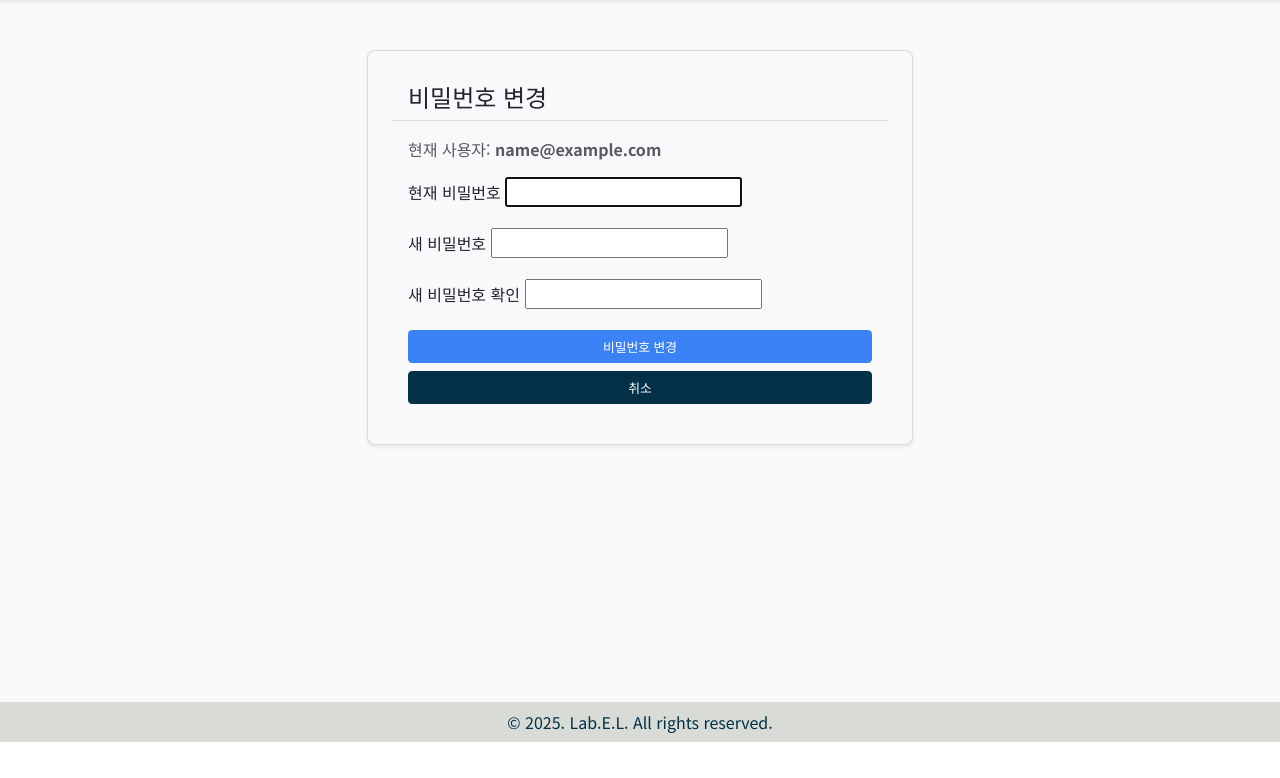
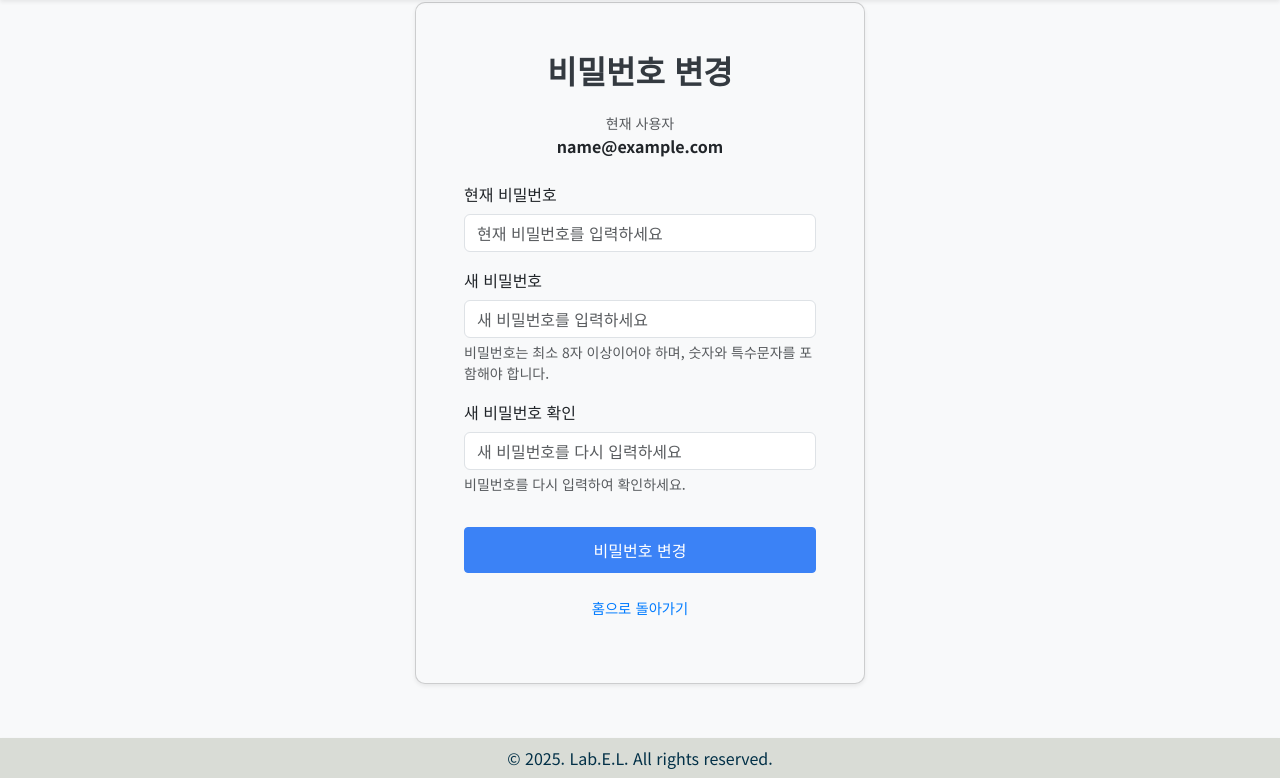
Before and after one commit to labeldata/labeldata, a Django app: page /user-management/change-password/ in a window 1280 px wide. Shown: the part 58-836 px from the top of the page. Before the commit the page ends 800 px from the top, so only its background shows below. Run offline with Django 5.2, Linux system fonts and the light colour scheme; the visitor is signed in with stand-in values (Sample User, id 1); some libraries are stand-ins or nearby versions.

Commit message:
비밀번호 변경 페이지 디자인 변경(회원가입 페이지 기준)

```diff
--- a/v1/templates/user_management/change_password.html
+++ b/v1/templates/user_management/change_password.html
@@ -4,15 +4,16 @@
 {% block title %}비밀번호 변경{% endblock %}
 
 {% block content %}
-<div class="container mt-5">
-    <div class="row justify-content-center">
-        <div class="col-md-6">
-            <div class="card">
-                <div class="card-header">
-                    <h4 class="card-title mb-0">비밀번호 변경</h4>
+<div class="d-flex justify-content-center align-items-center" style="min-height: 80vh; background-color: #f8f9fa;">
+    <div class="card shadow-sm p-5" style="max-width: 450px; width: 100%; border-radius: 10px;">
+        <h2 class="text-center mb-4" style="font-weight: 700; color: #343a40;">비밀번호 변경</h2>
+
+        <div class="mb-4">
+            <div class="text-center">
+                <small class="text-muted d-block">현재 사용자</small>
+                <strong>{{ user.email }}</strong>
             </div>
-                <div class="card-body">
-                    <p class="text-muted">현재 사용자: <strong>{{ user.email }}</strong></p>
+        </div>
 
         {% if messages %}
             {% for message in messages %}
@@ -28,9 +29,10 @@
 
             <div class="mb-3">
                 <label for="{{ form.old_password.id_for_label }}" class="form-label">현재 비밀번호</label>
-                            {{ form.old_password }}
+                <input type="password" id="{{ form.old_password.id_for_label }}" name="old_password" class="form-control"
+                       placeholder="현재 비밀번호를 입력하세요" required>
                 {% if form.old_password.errors %}
-                                <div class="text-danger small">
+                    <div class="text-danger small mt-1">
                         {% for error in form.old_password.errors %}
                             {{ error }}
                         {% endfor %}
@@ -40,9 +42,11 @@
 
             <div class="mb-3">
                 <label for="{{ form.new_password1.id_for_label }}" class="form-label">새 비밀번호</label>
-                            {{ form.new_password1 }}
+                <input type="password" id="{{ form.new_password1.id_for_label }}" name="new_password1" class="form-control"
+                       placeholder="새 비밀번호를 입력하세요" required>
+                <div class="form-text">비밀번호는 최소 8자 이상이어야 하며, 숫자와 특수문자를 포함해야 합니다.</div>
                 {% if form.new_password1.errors %}
-                                <div class="text-danger small">
+                    <div class="text-danger small mt-1">
                         {% for error in form.new_password1.errors %}
                             {{ error }}
                         {% endfor %}
@@ -52,9 +56,11 @@
 
             <div class="mb-3">
                 <label for="{{ form.new_password2.id_for_label }}" class="form-label">새 비밀번호 확인</label>
-                            {{ form.new_password2 }}
+                <input type="password" id="{{ form.new_password2.id_for_label }}" name="new_password2" class="form-control"
+                       placeholder="새 비밀번호를 다시 입력하세요" required>
+                <div class="form-text">비밀번호를 다시 입력하여 확인하세요.</div>
                 {% if form.new_password2.errors %}
-                                <div class="text-danger small">
+                    <div class="text-danger small mt-1">
                         {% for error in form.new_password2.errors %}
                             {{ error }}
                         {% endfor %}
@@ -62,38 +68,11 @@
                 {% endif %}
             </div>
 
-                        <div class="d-grid gap-2">
-                            <button type="submit" class="btn btn-primary">비밀번호 변경</button>
-                            <a href="{% url 'main:home' %}" class="btn btn-secondary">취소</a>
-                        </div>
+            <button type="submit" class="btn btn-primary w-100 mt-3" style="font-size: 1rem; padding: 10px;">비밀번호 변경</button>
         </form>
+        <p class="text-center mt-4" style="font-size: 0.9rem; color: #6c757d;">
+            <a href="{% url 'main:home' %}" style="color: #007bff; text-decoration: none;">홈으로 돌아가기</a>
+        </p>
     </div>
 </div>
-        </div>
-    </div>
-</div>
-
-<style>
-.form-control {
-    border: 1px solid #ced4da;
-    border-radius: 0.375rem;
-    padding: 0.375rem 0.75rem;
-}
-
-.form-control:focus {
-    border-color: #86b7fe;
-    outline: 0;
-    box-shadow: 0 0 0 0.25rem rgba(13, 110, 253, 0.25);
-}
-
-.card {
-    box-shadow: 0 0.125rem 0.25rem rgba(0, 0, 0, 0.075);
-    border: 1px solid rgba(0, 0, 0, 0.125);
-}
-
-.card-header {
-    background-color: #f8f9fa;
-    border-bottom: 1px solid rgba(0, 0, 0, 0.125);
-}
-</style>
 {% endblock %}
```
Lines whose indentation alone changed are shown as unchanged.
